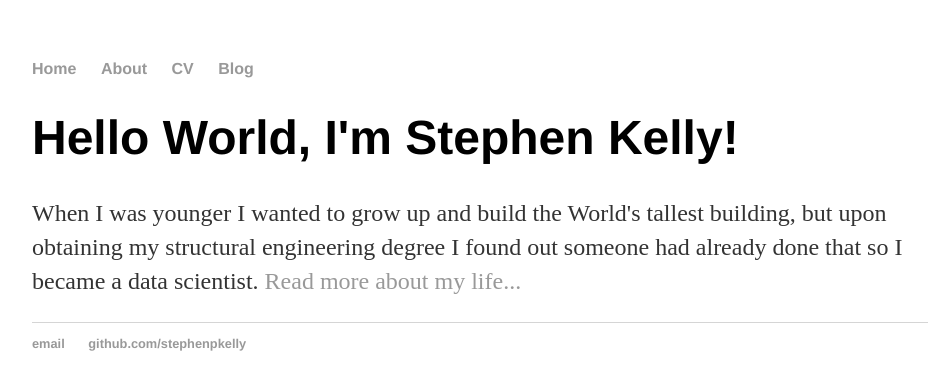
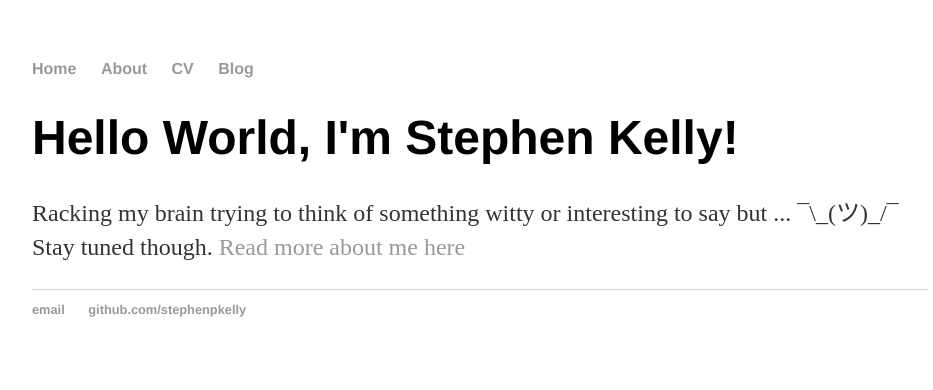
Before and after one commit to stephenpkelly/stephen.github.io, a Jekyll site: the page built from index.html, in a window 1280 px wide. Shown: the top 390 px of the page, without its empty margins (160-1093 px from the left). Built offline with Jekyll 4.4.1, drawn with Linux system fonts in a browser that asks for light colours.

Commit message:
Update index.html
Updated paragraph

```diff
--- a/index.html
+++ b/index.html
@@ -4,5 +4,5 @@ title: Stephen Kelly
 ---
     		<div class="blurb">
         		<h1>Hello World, I'm Stephen Kelly!</h1>
-				<p>When I was younger I wanted to grow up and build the World's tallest building, but upon obtaining my structural engineering degree I found out someone had already done that so I became a data scientist. <a href="/about">Read more about my life...</a></p>
+				<p>Racking my brain trying to think of something witty or interesting to say but ... ¯\_(ツ)_/¯ Stay tuned though. <a href="/about">Read more about me here</a></p>
     		</div><!-- /.blurb -->
```
